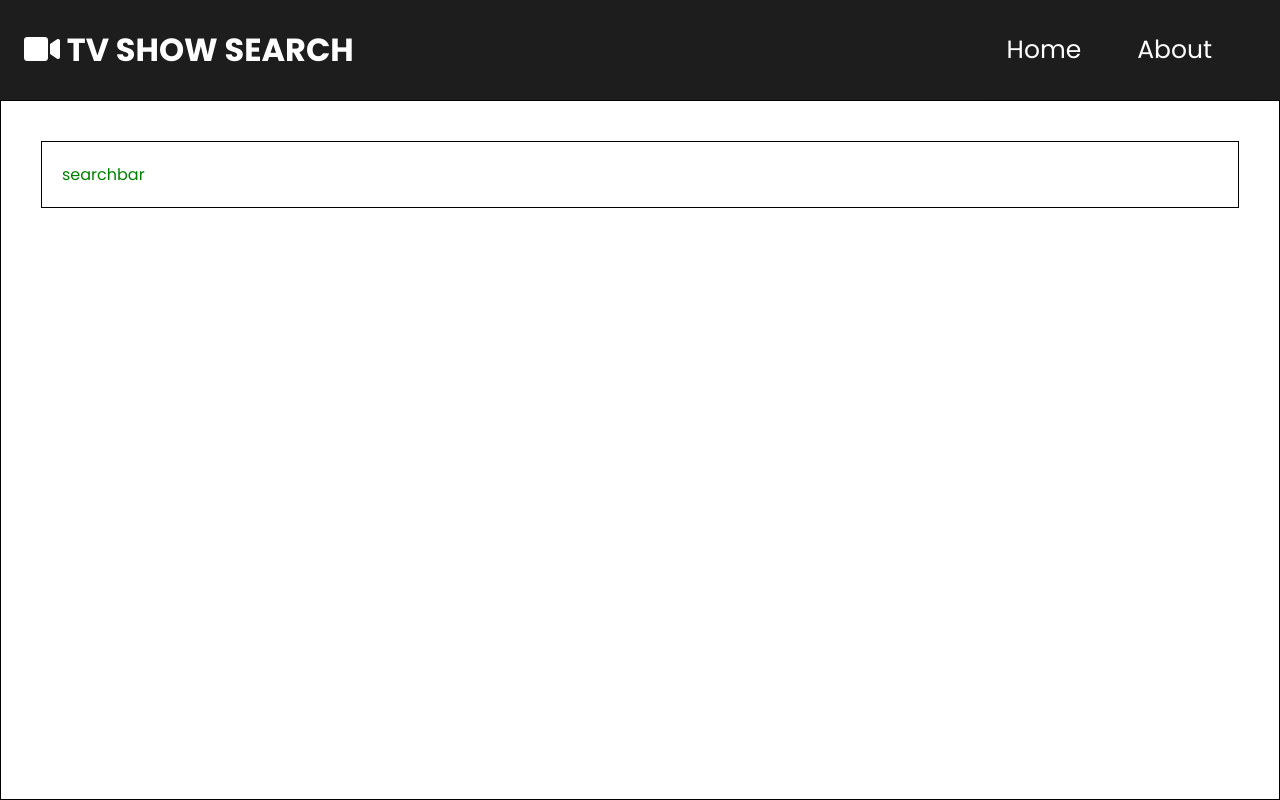
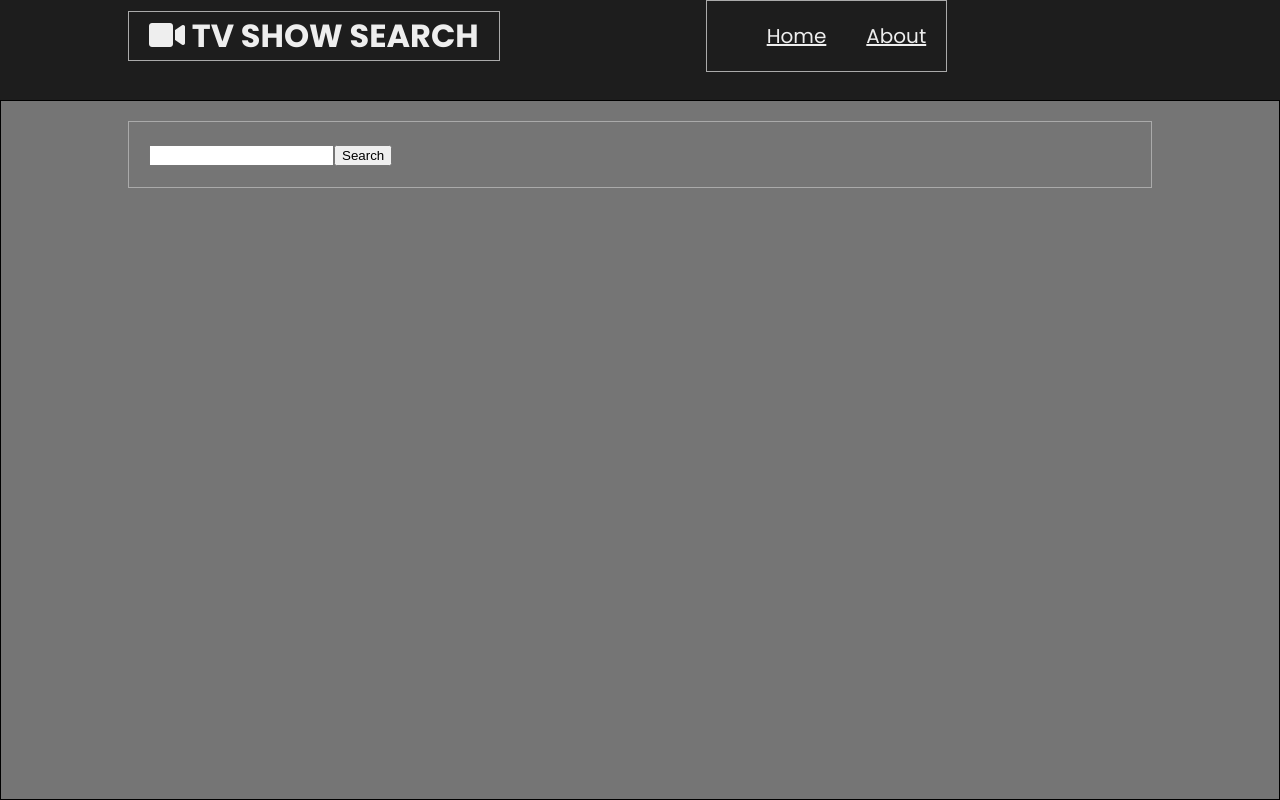
Before and after one commit to danielsuszek/movie-list, a React (Create React App) app: page / in a window 1280 px wide. Built offline with nearby package versions, Linux system fonts and the light colour scheme.

Commit message:
Header styling.

```diff
--- a/src/components/Header.jsx
+++ b/src/components/Header.jsx
@@ -1,39 +1,8 @@
-import React, { useState, useEffect } from 'react'
 import { Link } from 'react-router-dom';
-
-import { BiMenuAltRight } from "react-icons/bi";
-import { AiOutlineClose } from "react-icons/ai";
 
 import classes from "./Header.module.scss";
 
 const Header = () => {
-  const [showMenu, setShowMenu] = useState(false)
-  const [windowSize, setWindowSize] = useState({
-    width: undefined,
-    height: undefined
-  })
-
-  const menuToggleHandler = () => {
-    setShowMenu((showMenu) => !showMenu)
-  }
-
-  useEffect(() => {
-    const handleResize = () => {
-      setWindowSize({
-        width: window.innerWidth,
-        height: window.innerHeight
-      })
-    }
-    window.addEventListener('resize', handleResize)
-
-    return () => window.removeEventListener('resize', handleResize)
-  }, [])
-
-  useEffect(() => {
-    if (windowSize.width > 768 && showMenu) {
-      setShowMenu(false)
-    }
-  }, [windowSize.width, showMenu])
 
   return (
     <header className={classes.header}>
@@ -47,7 +16,7 @@ const Header = () => {
           </h3>
         </div>
 
-        <nav className={`${classes.header__content__nav} ${showMenu ? classes.isMenu : ''}`}>
+        <nav className={classes.header__content__nav}>
           <ul>
             <li>
               <Link to="/">
--- a/src/components/Header.module.scss
+++ b/src/components/Header.module.scss
@@ -1,25 +1,19 @@
 @import '../sass/main-import.scss';
 
 .header {
-  background: $dark;
-  width: 100%;
+  margin: 0 auto;
   height: $headerHeight;
-  padding: 0 1.5rem;
-  transition: 0.3s ease all;
+  width: 80vw;
+  // background-color: $dark;
+  color: $light;
   &__content {
-    overflow: hidden;
-    color: $light;
-    margin: 0 auto;
-    max-width: 1920px;
-    height: 100%;
     display: flex;
+    justify-content: space-between;
     align-items: center;
-    justify-content: space-between;
-    position: relative;
-    z-index: 100;
-    // border: 2px solid #f00;
     &__logo {
+      @include border($gray);
       h3 a {
+        padding: 20px;
         font-size: 2rem;
         font-weight: bold;
         text-decoration: none;
@@ -30,112 +24,20 @@
       }
     }
     &__nav {
-      // border: 2px solid #f00;
-      top: 0;
-      right: 100%;
-      bottom: 0;
-      width: 100%;
-      height: 100vh;
-      position: fixed;
-      display: flex;
-      flex-direction: column;
-      justify-content: center;
-      align-items: center;
-      text-align: center;
-      background: rgba($dark, 0.9);
-      backdrop-filter: blur(2px);
-      transform: translate(0);
-      transition: 0.3s ease transform;
-      @include breakpoint(md) {
-        transform: none;
-        flex-direction: row;
-        background: transparent;
-        width: auto;
-        height: 100%;
-        position: static;
-      }
+      @include border($gray);
+      margin-right: 20%;
       ul {
+        display: flex;
         list-style: none;
-        padding: 0;
-        display: flex;
-        flex-direction: column;
-        margin-bottom: $spacing-lg;
-        @include breakpoint(md) {
-            flex-direction: row;
-            align-items: center;
-            margin-bottom: 0;
-            margin-right: calc(0.5rem + #{$spacing-md});
-        }
         li {
-            &:not(:last-child) {
-                margin-bottom: $spacing-lg;
-                @include breakpoint(md) {
-                    margin-bottom: 0;
-                    margin-right: $spacing-md;
-                }
-            }
-            a {
-                text-decoration: none;
-                color: inherit;
-                font-size: 25px;
-                padding: 0.75rem 1.25rem;
-                border-radius: $borderRadius;
-                transition: 0.3s ease all;
-
-                &:hover {
-                    background: rgba($light, 0.1);
-                }
-                &:active {
-                    border-radius: calc(#{$borderRadius} + 6px);
-                    background: linear-gradient(rgba($light, 0.1), rgba($light, 0.2));
-                }
-            }
+          padding: 20px;
+          a {
+            color: inherit;
+            font-size: 20px;
+          }
         }
       }
-      button {
-        cursor: pointer;
-        outline: none;
-        padding: 0.75rem 1.25rem;
-        border-radius: $borderRadius;
-        font-size: 1rem;
-        font-family: inherit;
-        background: $primary;
-        color: $dark;
-        border: 1px solid transparent;
-        transition: 0.3s ease all;
 
-        &:hover {
-            border-color: $primary;
-            background: rgba($primary, 0.1);
-            color: $primary;
-        }
-        &:active {
-            border-color: $primary;
-            background: linear-gradient(rgba($primary, 0.2), rgba($primary, 0.3));
-            color: $primary;
-        }
-      }
-      &.isMenu {
-        transform: translate(100%);
-      }
     }
-
-    &__toggle {
-      cursor: pointer;
-      display: flex;
-      align-items: center;
-      font-size: 2rem;
-      transition: 0.3s ease all;
-      position: relative;
-
-      &:hover {
-          color: $primary;
-      }
-
-      @include breakpoint(md) {
-          display: none;
-      }
-    }
-
   }
 }
--- a/src/components/Layout.module.scss
+++ b/src/components/Layout.module.scss
@@ -2,7 +2,7 @@
 
 .container {
   height: calc(100vh - #{$headerHeight});
-  // background: $bg;
+  background: $main-bg;
   display: flex;
   justify-content: center;
   // align-items: center;
--- a/src/components/Searchbar.jsx
+++ b/src/components/Searchbar.jsx
@@ -7,11 +7,12 @@ const Searchbar = () => {
   const showsContext = useContext(ShowsContext)
   const {searchShows} = showsContext
 
-  searchShows()
-
   return (
     <div className={classes.searchbar}>
-      searchbar
+      <input
+        type="text"
+      ></input>
+      <button onClick={searchShows}>Search</button>
     </div>
   )
 }
--- a/src/components/Searchbar.module.scss
+++ b/src/components/Searchbar.module.scss
@@ -1,8 +1,11 @@
 @import '../sass/main-import.scss';
 
 .searchbar {
-  color: green;
-  border: 1px solid #000;
-  margin: 20px;
+  margin: 0 auto;
+  width: 80vw;
+  @include border($gray);
   padding: 20px;
+  // color: green;
+
+  // margin: 20px;
 }
--- /dev/null
+++ b/src/components/old.Header.module.scss
@@ -0,0 +1,141 @@
+@import '../sass/main-import.scss';
+
+.header {
+  background: $dark;
+  width: 100%;
+  height: $headerHeight;
+  padding: 0 1.5rem;
+  transition: 0.3s ease all;
+  &__content {
+    overflow: hidden;
+    color: $light;
+    margin: 0 auto;
+    max-width: 1920px;
+    height: 100%;
+    display: flex;
+    align-items: center;
+    justify-content: space-between;
+    position: relative;
+    z-index: 100;
+    // border: 2px solid #f00;
+    &__logo {
+      h3 a {
+        font-size: 2rem;
+        font-weight: bold;
+        text-decoration: none;
+        color: $light;
+        &:hover {
+          text-decoration: underline;
+        }
+      }
+    }
+    &__nav {
+      // border: 2px solid #f00;
+      top: 0;
+      right: 100%;
+      bottom: 0;
+      width: 100%;
+      height: 100vh;
+      position: fixed;
+      display: flex;
+      flex-direction: column;
+      justify-content: center;
+      align-items: center;
+      text-align: center;
+      background: rgba($dark, 0.9);
+      backdrop-filter: blur(2px);
+      transform: translate(0);
+      transition: 0.3s ease transform;
+      @include breakpoint(md) {
+        transform: none;
+        flex-direction: row;
+        background: transparent;
+        width: auto;
+        height: 100%;
+        position: static;
+      }
+      ul {
+        list-style: none;
+        padding: 0;
+        display: flex;
+        flex-direction: column;
+        margin-bottom: $spacing-lg;
+        @include breakpoint(md) {
+            flex-direction: row;
+            align-items: center;
+            margin-bottom: 0;
+            margin-right: calc(0.5rem + #{$spacing-md});
+        }
+        li {
+            &:not(:last-child) {
+                margin-bottom: $spacing-lg;
+                @include breakpoint(md) {
+                    margin-bottom: 0;
+                    margin-right: $spacing-md;
+                }
+            }
+            a {
+                text-decoration: none;
+                color: inherit;
+                font-size: 25px;
+                padding: 0.75rem 1.25rem;
+                border-radius: $borderRadius;
+                transition: 0.3s ease all;
+
+                &:hover {
+                    background: rgba($light, 0.1);
+                }
+                &:active {
+                    border-radius: calc(#{$borderRadius} + 6px);
+                    background: linear-gradient(rgba($light, 0.1), rgba($light, 0.2));
+                }
+            }
+        }
+      }
+      button {
+        cursor: pointer;
+        outline: none;
+        padding: 0.75rem 1.25rem;
+        border-radius: $borderRadius;
+        font-size: 1rem;
+        font-family: inherit;
+        background: $primary;
+        color: $dark;
+        border: 1px solid transparent;
+        transition: 0.3s ease all;
+
+        &:hover {
+            border-color: $primary;
+            background: rgba($primary, 0.1);
+            color: $primary;
+        }
+        &:active {
+            border-color: $primary;
+            background: linear-gradient(rgba($primary, 0.2), rgba($primary, 0.3));
+            color: $primary;
+        }
+      }
+      &.isMenu {
+        transform: translate(100%);
+      }
+    }
+
+    &__toggle {
+      cursor: pointer;
+      display: flex;
+      align-items: center;
+      font-size: 2rem;
+      transition: 0.3s ease all;
+      position: relative;
+
+      &:hover {
+          color: $primary;
+      }
+
+      @include breakpoint(md) {
+          display: none;
+      }
+    }
+
+  }
+}
--- a/src/context/ShowsState.jsx
+++ b/src/context/ShowsState.jsx
@@ -1,12 +1,32 @@
+import { useReducer } from 'react'
+import axios from "axios";
+import { SEARCH_SHOWS } from './actionTypes'
+
 import ShowsContext from './showsContext'
+import ShowsReducer from './showsReducer'
 
 const ShowsState = (props) => {
-  const searchShows = (searchTerm) => {
-    console.log('searchShows');
+  const initialState = {
+    shows: []
   }
+
+  const [state, dispatch] = useReducer(ShowsReducer, initialState)
+
+  const searchShows = async () => {
+
+    const {data} = await axios.get(
+      `https://api.tvmaze.com/search/shows?q=girls`
+    );
+
+    dispatch({
+      type: SEARCH_SHOWS,
+      payload: data,
+    });
+  };
 
   return (
     <ShowsContext.Provider value={{
+      state,
       searchShows
      }}>
       {props.children}
--- /dev/null
+++ b/src/context/showsReducer.jsx
@@ -0,0 +1,15 @@
+import { SEARCH_SHOWS } from './actionTypes'
+
+const showsReducer = (state, action) => {
+  switch (action.type) {
+    case SEARCH_SHOWS:
+      return {
+        ...state,
+        shows: action.payload
+      }
+    default:
+      return state
+  }
+}
+
+export default showsReducer
--- a/src/sass/core.scss
+++ b/src/sass/core.scss
@@ -4,9 +4,11 @@ $Poppins: 'Poppins', sans-serif;
 
 // colors
 $dark: rgb(29, 29, 29);
-$light: #fff;
-$primary: rgb(162, 162, 246);
-$bg: rgb(244, 244, 255);
+$light: #eee;
+$gray: #aaa;
+// $primary: rgb(162, 162, 246);
+
+$main-bg: rgb(117,117,117);
 
 // spacing
 $spacing-md: 16px;
--- a/src/sass/main-import.scss
+++ b/src/sass/main-import.scss
@@ -1,2 +1,3 @@
 @import "./core.scss";
 @import "./main-layout.scss";
+@import "./mixins.scss"
--- a/src/sass/main-layout.scss
+++ b/src/sass/main-layout.scss
@@ -6,19 +6,10 @@
 body {
   width: 100vw;
   font-family: $Poppins;
-  color: $dark;
+  background-color: $dark;
+  color: $light;
 }
 
 #root {
   height: 100vh;
 }
-
-
-@mixin breakpoint($point) {
-  @if $point == md {
-      // 768px
-      @media (min-width: 768px) {
-          @content;
-      }
-  }
-}
--- /dev/null
+++ b/src/sass/mixins.scss
@@ -0,0 +1,3 @@
+@mixin border($color) {
+  border: 1px solid $color
+}
```
